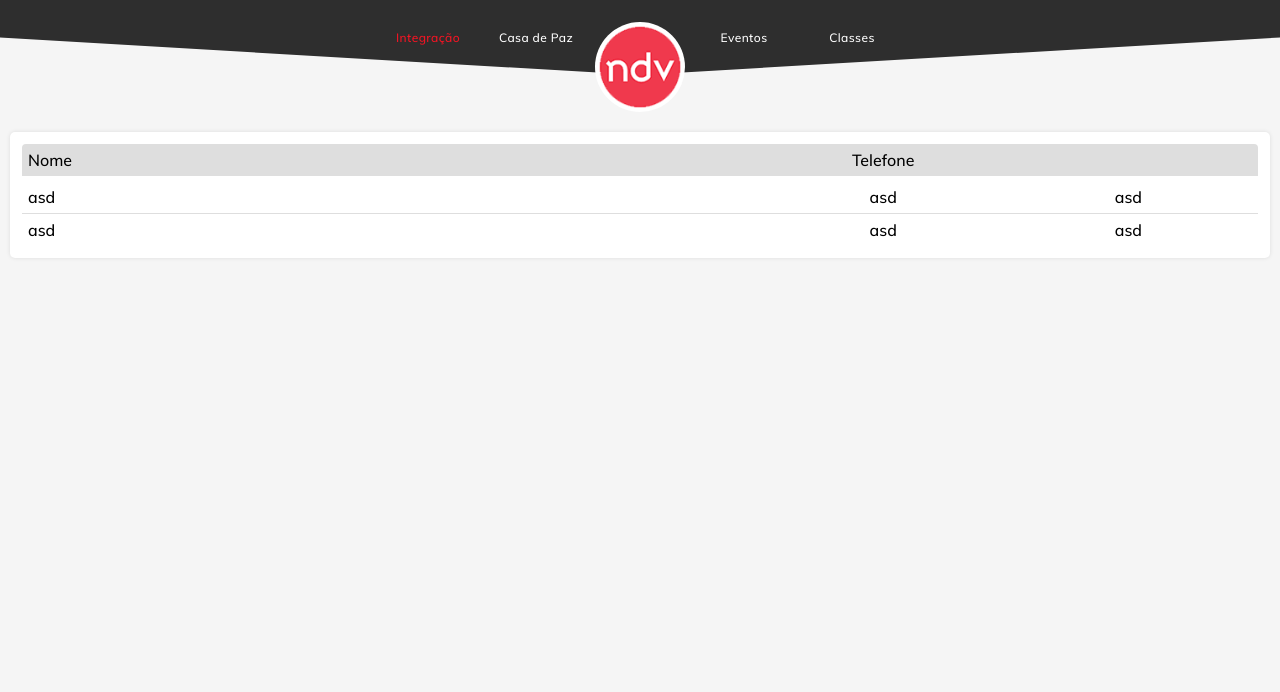
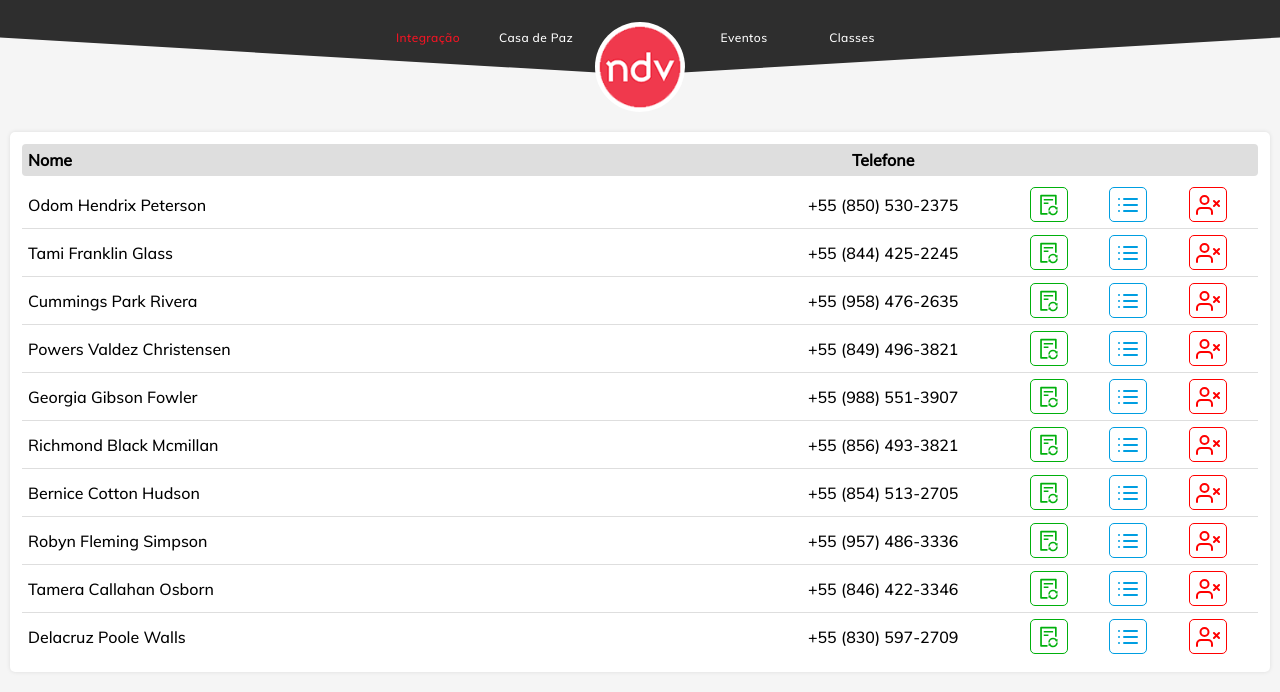
Before and after one commit to beatrizsantiago/portal-ndv, a React (Create React App) app: page /integration/lifes in a window 1280 px wide. Shown: the top 692 px of the page. Built offline with nearby package versions, Linux system fonts and the light colour scheme.

Commit message:
Estrturação listagem das vidas

```diff
--- a/src/components/BoxModal.jsx
+++ b/src/components/BoxModal.jsx
@@ -31,6 +31,7 @@ const Modal = styled(ReactModal).attrs(props => ({
         content: {
             display: 'flex',
             flexDirection: 'column',
+            alignItems: 'center',
             position: 'absolute',
             width: `${props.width || 60}%`,
             minWidth: '300px',
--- a/src/components/Table.jsx
+++ b/src/components/Table.jsx
@@ -4,13 +4,15 @@ import styled from 'styled-components'
 import Colors from '../themes/Colors'
 import { MiddleCenterRow, MiddleCenterColumn } from '../themes/StyleConstants'
 
-export default function Table({ colunsSize = [], alignColuns = [], namesColumns = [], datas = [] }) {
+export default function Table({ colunsSize = [], alignColuns = [], namesColumns = [], datas = [], buttons, sizeCellButton }) {
 
     const renderCells = data => {
         let keys = Object.keys(data)
-        return keys.map((key, index) => (
-            <Cell key={index} size={colunsSize[index]} align={alignColuns[index]}>{data[key]}</Cell>
-        ))
+        return keys.map((key, index) =>
+            key !== 'id' ? (
+                <Cell key={index} size={colunsSize[index]} align={alignColuns[index]}>{data[key]}</Cell>
+            ) : null
+        )
     }
 
     return (
@@ -18,6 +20,7 @@ export default function Table({ colunsSize = [], alignColuns = [], namesColumns
             <Header>
                 <LineHeader>
                     {namesColumns.map((name, index) => <Cell key={index} size={colunsSize[index]} align={alignColuns[index]}>{name}</Cell>)}
+                    {buttons !== undefined ? <Cell size={sizeCellButton} align="center" /> : null}
                 </LineHeader>
             </Header>
 
@@ -28,6 +31,7 @@ export default function Table({ colunsSize = [], alignColuns = [], namesColumns
                             {
                                 renderCells(data)
                             }
+                            {buttons !== undefined ? <Cell key={index} size={sizeCellButton} align="center">{buttons(data)}</Cell> : null}
                         </Row>
                     ))
                 }
@@ -52,8 +56,7 @@ const Header = styled.thead`
     height: 32px;
     margin-bottom: 5px;
     padding: 5px;
-    border-top-left-radius: 4px;
-    border-top-right-radius: 4px;
+    border-radius: 4px;
     box-sizing: border-box;
     background-color: ${Colors.smoothGray};
 `
@@ -61,6 +64,8 @@ const Header = styled.thead`
 const LineHeader = styled.tr`
     ${MiddleCenterRow}
     width: 100%;
+    font-weight: bold;
+    font-size: 16px;
 `
 
 const Body = styled.tbody`
@@ -73,6 +78,7 @@ const Row = styled.tr`
     ${MiddleCenterRow}
     width: 100%;
     padding: 5px;
+    font-size: 16px;
     border-top-width: ${props => props.index === 0 ? 0 : 1}px;
     border-top-color: ${Colors.smoothGray};
     border-top-style: solid;
--- a/src/pages/Lifes.jsx
+++ b/src/pages/Lifes.jsx
@@ -1,28 +1,164 @@
-import React, { useEffect } from 'react'
+import React, { useState, useEffect } from 'react'
 import { connect } from 'react-redux'
 import { useNavigate } from 'react-router-dom'
+import SweetAlert from 'sweetalert2'
+
+import IntegrationService from '../services/IntegrationService'
 
 import Header from '../components/Header'
 import Table from '../components/Table'
+import Button from '../components/Button'
+import Loading from '../components/Loading'
+import BoxModal from '../components/BoxModal'
+import MessageBox from '../components/MessageBox'
 
-import { Container, Section } from './styles/MainStyled'
+import { Container, Section, TitleModal } from './styles/MainStyled'
+import { OutlineFileSync, LostUser, ListDetails, RowButtons, Textarea } from './styles/LifesStyled'
+
+import Colors from '../themes/Colors'
 
 function Lifes() {
+
+    const [allLifes, setAllLifes] = useState([])
+    const [modalVisible, setModalVisible] = useState(false)
+    const [newFeedback, setNewFeedback] = useState('')
+    const [lifeSelected, setLifeSelected] = useState('')
+    const [loading, setLoading] = useState(false)
+    const [loadingButton, setLoadingButton] = useState(false)
+    const [error, setError] = useState(false)
+
+    useEffect(() => {
+        listLifes()
+    }, [])
+
+    const listLifes = () => {
+        setLoading(true)
+        IntegrationService.GetLifes()
+            .then(resp => {
+                setAllLifes(resp)
+
+                setTimeout(() => {
+                    setLoading(false)
+                }, 1000);
+            })
+    }
+
+    let navigate = useNavigate()
+
+    const detailsLife = data => {
+        navigate('/')
+    }
+
+    const declareLifeLost = data => {
+        SweetAlert.fire({
+            icon: 'question',
+            title: 'Atenção!',
+            text: `Realmente deseja declarar ${data.name} como uma vida perdida?`,
+            confirmButtonColor: Colors.red,
+            confirmButtonText: 'Sim',
+            showCancelButton: true,
+            cancelButtonColor: Colors.green,
+            cancelButtonText: 'Não',
+
+        }).then((result) => {
+            if (result.value) {
+                IntegrationService.LifeLost(data.id)
+                    .then(() => {
+                        SweetAlert.fire({
+                            icon: 'warning',
+                            title: 'Vida perdida!',
+                            text: `Não desanime, vamos continuar orando por ${data.name}.`,
+                            confirmButtonColor: Colors.yellow,
+                            confirmButtonText: 'Tamo junto',
+                        })
+                    })
+                    .catch(error => {
+                        SweetAlert.fire({
+                            icon: 'error',
+                            title: 'Oops...',
+                            text: 'Não foi possível declarar a vida como perdida. Tente novamente mais tarde!',
+                            confirmButtonColor: Colors.primary,
+                        })
+                    })
+            }
+        })
+    }
+
+    const sendFeedback = () => {
+        setLoadingButton(true)
+        setError(false)
+
+        if (newFeedback.length < 50) {
+            setLoadingButton(false)
+            setError(true)
+
+        } else {
+            IntegrationService.SendNewFeedback(lifeSelected.id, newFeedback)
+                .then(() => {
+                    setLoadingButton(false)
+                    setNewFeedback('')
+                    SweetAlert.fire({
+                        icon: 'success',
+                        text: `O feedback de ${lifeSelected.name} foi enviado!`,
+                        confirmButtonColor: Colors.green,
+                    })
+                })
+                .catch(error => {
+                    setLoadingButton(false)
+                    SweetAlert.fire({
+                        icon: 'error',
+                        title: 'Oops...',
+                        text: 'Não foi possível enviar este feedback. Tente novamente mais tarde!',
+                        confirmButtonColor: Colors.primary,
+                    })
+                })
+        }
+    }
+
+    const closeModal = () => {
+        setModalVisible(false)
+        setNewFeedback('')
+        setLifeSelected('')
+        setError(false)
+    }
+
+    const openModal = data => {
+        setLifeSelected(data)
+        setModalVisible(true)
+    }
+
     return (
         <Container>
             <Header />
 
-            <Section>
-                <Table
-                    colunsSize={['medium', 'small', 'small']}
-                    alignColuns={['start', 'center', 'center']}
-                    namesColumns={['Nome', 'Telefone', '']}
-                    datas={[
-                        {name: 'asd', phone: 'asd', day: 'asd'},
-                        {name: 'asd', phone: 'asd', day: 'asd'},
-                    ]}
-                />
-            </Section>
+            {
+                loading ?
+                    <Loading />
+                    :
+                    <Section>
+                        <Table
+                            colunsSize={['medium', 'small']}
+                            alignColuns={['start', 'center']}
+                            namesColumns={['Nome', 'Telefone']}
+                            datas={allLifes.map(life => ({ name: life.name, phone: life.phone, id: life.id }))}
+                            buttons={data =>
+                                <RowButtons>
+                                    <Button key={1} title={<OutlineFileSync />} onClick={() => openModal(data)} outlined color={Colors.green} width={38} />
+                                    <Button key={2} title={<ListDetails />} onClick={() => detailsLife(data)} outlined color={Colors.blue} width={38} />
+                                    <Button key={3} title={<LostUser />} onClick={() => declareLifeLost(data)} outlined color={Colors.red} width={38} />
+                                </RowButtons>
+                            }
+                            sizeCellButton="small"
+                        />
+                    </Section>
+            }
+
+            <BoxModal isOpen={modalVisible} closedPress={() => closeModal()}>
+                <TitleModal>{`Novo feedback para ${lifeSelected.name}`}</TitleModal>
+                {error ? <MessageBox text="É necessário que o feedback possua mais de 50 caracteres." /> : null}
+                <Textarea value={newFeedback} onChange={event => setNewFeedback(event.target.value)} disabled={loadingButton} />
+                <Button title="Enviar" onClick={() => sendFeedback()} loading={loadingButton ? 1 : 0} />
+            </BoxModal>
         </Container>
     )
 }
--- /dev/null
+++ b/src/pages/styles/LifesStyled.js
@@ -0,0 +1,42 @@
+import styled from 'styled-components'
+import { AiOutlineFileSync } from 'react-icons/ai' //AiOutlineUser
+import { FiUserX, FiList } from 'react-icons/fi'
+
+import { MiddleCenterRow } from '../../themes/StyleConstants'
+
+import Colors from '../../themes/Colors'
+
+export const RowButtons = styled.div`
+    ${MiddleCenterRow}
+    width: 100%;
+    justify-content: space-around;
+`
+
+export const OutlineFileSync = styled(AiOutlineFileSync)`
+    color: ${Colors.green};
+    font-size: 24px;
+    margin-top: 4px;
+`
+
+export const LostUser = styled(FiUserX)`
+    color: ${Colors.red};
+    font-size: 24px;
+    margin-top: 4px;
+`
+
+export const ListDetails = styled(FiList)`
+    color: ${Colors.blue};
+    font-size: 24px;
+    margin-top: 4px;
+`
+
+export const Textarea = styled.textarea.attrs({ placeholder: 'Digite aqui...' })`
+    width: 100%;
+    height: 180px;
+    margin: 10px 0px;
+    padding: 10px;
+    font-size: 16px;
+    border-radius: 5px;
+    box-sizing: border-box;
+    border: solid 1px ${Colors.lightGray};
+`
--- a/src/pages/styles/MainStyled.js
+++ b/src/pages/styles/MainStyled.js
@@ -26,3 +26,9 @@ export const SectionWrap = styled.div`
     padding: 10px;
     box-sizing: border-box;
 `
+
+export const TitleModal = styled.h1`
+    width: 100%;
+    text-align: center;
+    font-size: 20px;
+`
--- a/src/pages/styles/ManageIntegratorsStyled.js
+++ b/src/pages/styles/ManageIntegratorsStyled.js
@@ -29,13 +29,3 @@ export const Title = styled.h1`
     font-size: 20px;
     margin-left: 20px;
 `
-
-export const TitleModal = styled.h1`
-    width: 100%;
-    text-align: center;
-    font-size: 20px;
-`
-
-export const Row = styled.div`
-    ${CenterRow}
-`
--- a/src/services/IntegrationService.js
+++ b/src/services/IntegrationService.js
@@ -93,4 +93,110 @@ export async function AddIntegrator(email) {
     }
 }
 
-export default { RegisterNewVisitant, GetIntegrators, AddIntegrator }
+export async function GetLifes() {
+    try {
+        let data = [
+            {
+                "id": "5f0c9c2dbac81ab64a727b82",
+                "name": "Odom Hendrix Peterson",
+                "legend": 0,
+                "phone": "+55 (850) 530-2375"
+            },
+            {
+                "id": "5f0c9c2d266907d2abdffc5f",
+                "name": "Tami Franklin Glass",
+                "legend": 1,
+                "phone": "+55 (844) 425-2245"
+            },
+            {
+                "id": "5f0c9c2d0e1674be757c8a27",
+                "name": "Cummings Park Rivera",
+                "legend": 1,
+                "phone": "+55 (958) 476-2635"
+            },
+            {
+                "id": "5f0c9c2d062174507f4604b4",
+                "name": "Powers Valdez Christensen",
+                "legend": 0,
+                "phone": "+55 (849) 496-3821"
+            },
+            {
+                "id": "5f0c9c2d321a76b0ce3040c7",
+                "name": "Georgia Gibson Fowler",
+                "legend": 3,
+                "phone": "+55 (988) 551-3907"
+            },
+            {
+                "id": "5f0c9c2dc4614bd76af7848c",
+                "name": "Richmond Black Mcmillan",
+                "legend": 0,
+                "phone": "+55 (856) 493-3821"
+            },
+            {
+                "id": "5f0c9c2d85241337f725e522",
+                "name": "Bernice Cotton Hudson",
+                "legend": 2,
+                "phone": "+55 (854) 513-2705"
+            },
+            {
+                "id": "5f0c9c2db40b1e338d747859",
+                "name": "Robyn Fleming Simpson",
+                "legend": 2,
+                "phone": "+55 (957) 486-3336"
+            },
+            {
+                "id": "5f0c9c2d8886f1b4c7b0f73b",
+                "name": "Tamera Callahan Osborn",
+                "legend": 0,
+                "phone": "+55 (846) 422-3346"
+            },
+            {
+                "id": "5f0c9c2dd583fad9b0cd803d",
+                "name": "Delacruz Poole Walls",
+                "legend": 3,
+                "phone": "+55 (830) 597-2709"
+            }
+        ]
+
+        return data
+
+    } catch (error) {
+        console.log("Error GetLifes: ", error);
+        throw error
+    }
+}
+
+export async function SendNewFeedback(id, text) {
+    try {
+        console.log(id, text);
+        return true
+
+    } catch (error) {
+        console.log("Error SendNewFeedback: ", error);
+        throw error
+    }
+}
+
+export async function LifeLost(id) {
+    try {
+        console.log(id);
+        return true
+
+    } catch (error) {
+        console.log("Error LifeLost: ", error);
+        throw error
+    }
+}
+
+export async function GetDetailsLife(id) {
+    try {
+        console.log(id);
+        return true
+
+    } catch (error) {
+        console.log("Error GetDetailsLife: ", error);
+        throw error
+    }
+}
+
+export default { RegisterNewVisitant, GetIntegrators, AddIntegrator, GetLifes, LifeLost, GetDetailsLife }
```
Also changed, not shown: src/pages/ManageIntegrators.jsx (+3 -5 lines).
